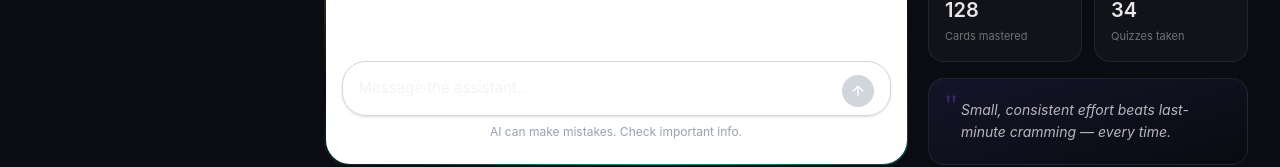
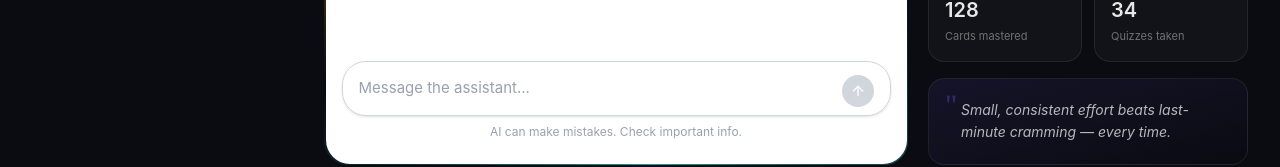
Before and after one commit to tiwarinirjal0-sketch/learnmate, a React (Vite) app in the folder study-assistant-frontend/: page / in a window 1280 px wide. Shown: the part 707-874 px from the top of the page. Built offline with nearby package versions, Linux system fonts and the light colour scheme.

Commit message:
UI: add colors text-area of chat box

```diff
--- a/study-assistant-frontend/src/features/chat/pages/Chatbox.jsx
+++ b/study-assistant-frontend/src/features/chat/pages/Chatbox.jsx
@@ -91,7 +91,7 @@ export default function ChatBox() {
               onKeyDown={handleKeyDown}
               placeholder="Message the assistant..."
               rows={1}
-              className="flex-1 resize-none bg-transparent outline-none text-[15px] leading-relaxed py-1.5 max-h-40"
+              className="flex-1 resize-none bg-transparent outline-none text-[15px] leading-relaxed py-1.5 max-h-40 text-gray-900 placeholder:text-gray-400"
             />
             <button
               onClick={sendMessage}
```
